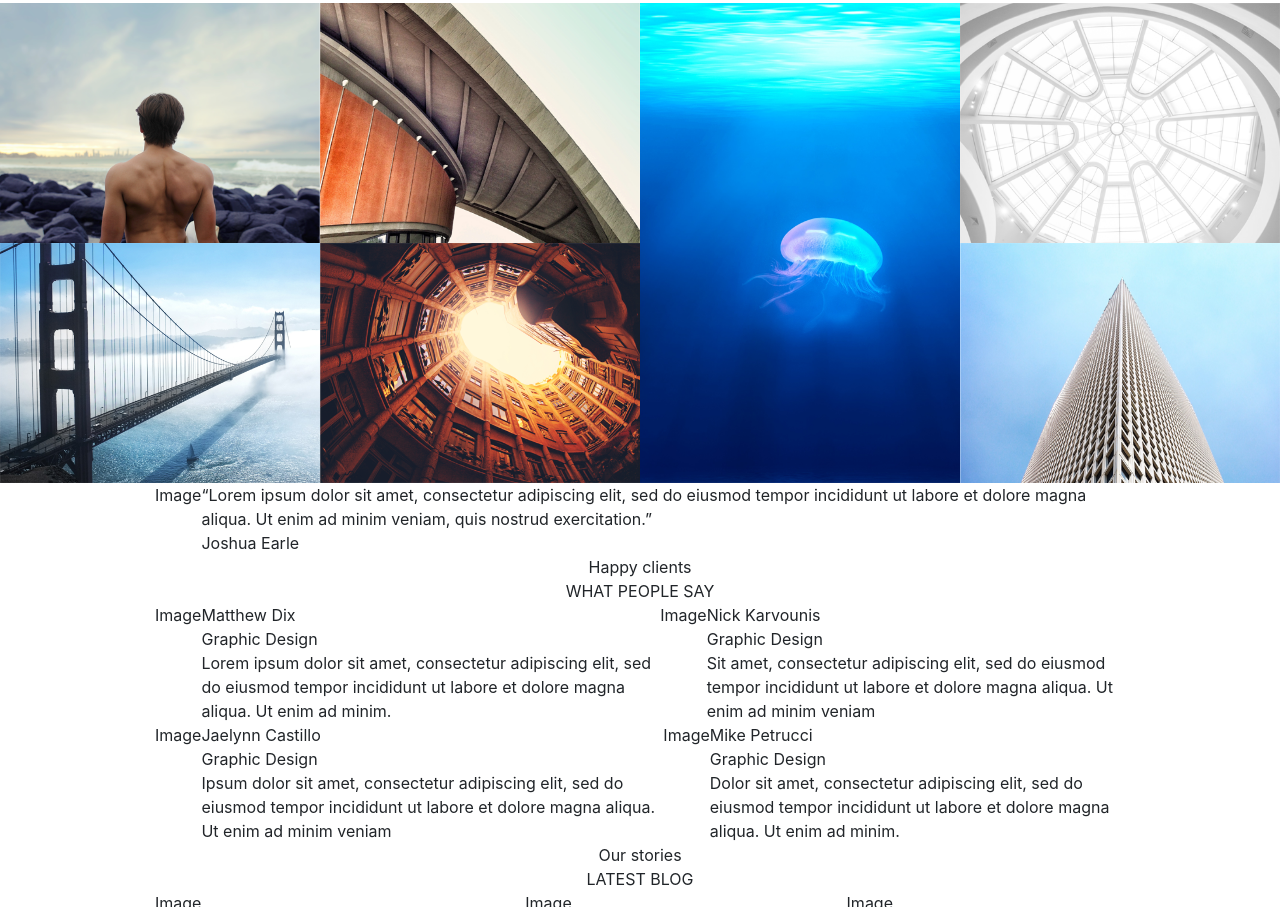
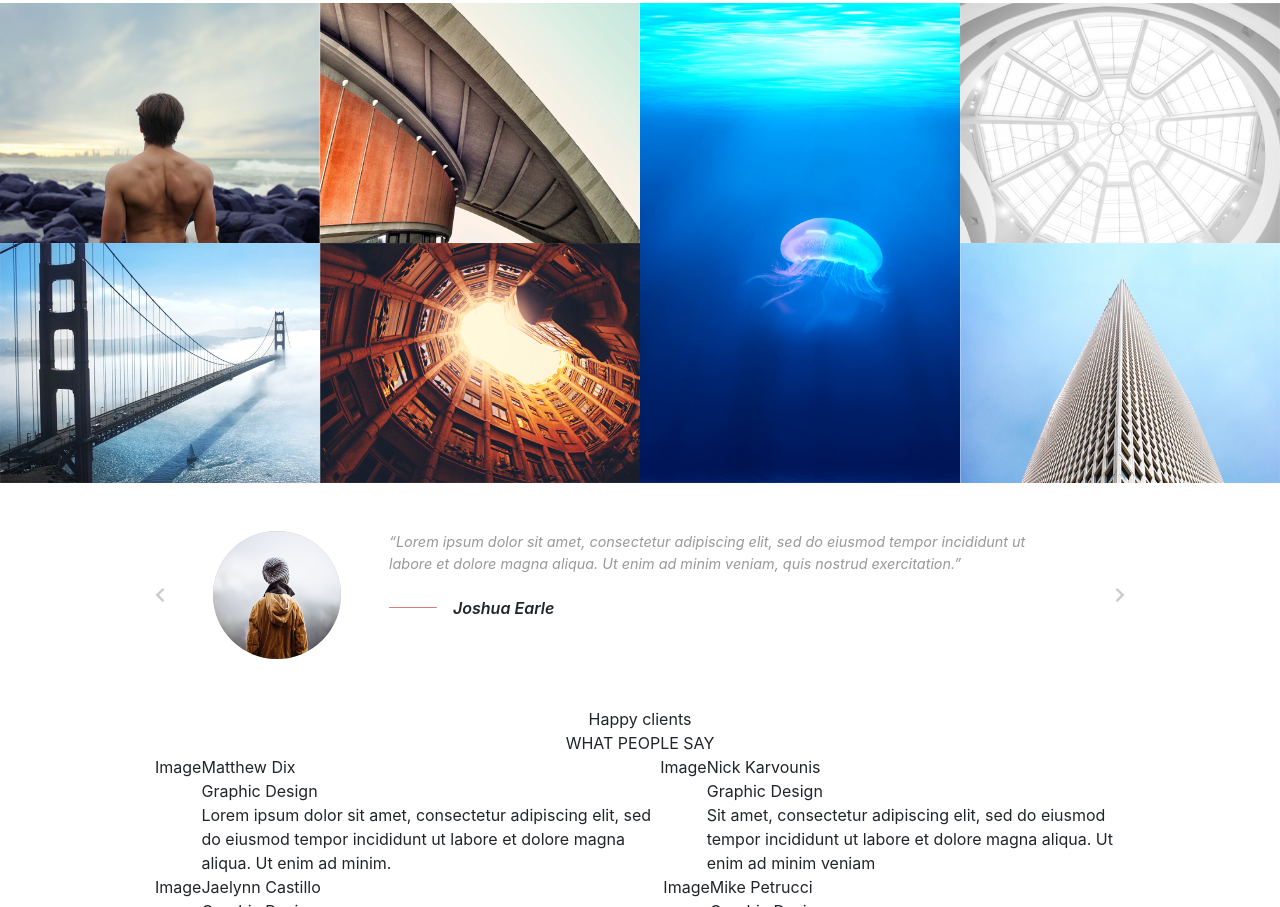
Before and after one commit to Elena-Silchenko/mogo, a plain HTML site: page index.html in a window 1280 px wide. Shown: the part 4733-5640 px from the top of the page. Drawn offline with nearby package versions, Linux system fonts and the light colour scheme.

Commit message:
Testomonial container

```diff
--- a/css/style.css
+++ b/css/style.css
@@ -346,3 +346,34 @@ h3 {
   bottom: 0;
   background: linear-gradient(to bottom, rgba(244, 140, 130, 89%), rgba(252, 225, 138, 89%));
 }
+
+.work-container-gallery-box {
+  min-width: 15em;
+  max-width: 20em;
+  height: 15em;
+  min-height: 15em;
+  max-height: 15em;
+  overflow: hidden;
+}
+
+.work-container-gallery-box img {
+  width: 100%;
+  margin-top: -13em;
+}
+
+.testomonial-image {
+  width: 8em;
+  height: 8em;
+}
+
+.testomonial-image img {
+  margin-left: 0em;
+  max-width: 100%;
+}
+.image-round {
+  overflow: hidden;
+  border-radius: 50%;
+  background: #bebebe;
+  display: flex;
+  z-index: 1;
+}
--- a/index.html
+++ b/index.html
@@ -549,8 +549,8 @@
     <div class="mx-auto d-flex flex-column flex-xl-row">
       <div class="mx-auto d-flex flex-column flex-md-row" style="flex: 1 1 0px;">
         <div class="work-container-gallery d-flex flex-column" style="flex: 1 1 0px;">
-          <div style="min-width: 15em; max-width: 20em; height: 15em; min-height: 15em; max-height: 15em; overflow: hidden;">
-            <img src="./images/work-container-gallery-1.png" style="width: 100%; margin-top: -13em;" />
+          <div class="work-container-gallery-box">
+            <img src="./images/work-container-gallery-1.png" />
             <div>
               <div class="d-flex flex-column m-auto">
                 <i class="far fa-image mx-auto"></i>
@@ -634,15 +634,87 @@
 
   <!-- Testomonial container -->
   <div>
-    <div class="container d-flex">
-      <div>Image</div>
-      <div>
+    <div class="container py-5">
+      <div id="carousel-testomonial" class="carousel slide d-flex align-items-center" data-ride="carousel">
+        <div style="margin-right: 3em;">
+          <a href="#carousel-testomonial" role="button" data-slide="prev" style="color: #cccccc;">
+            <i class="fas fa-chevron-left"></i>
+          </a>
+        </div>
+
+        <div class="carousel-inner">
+          <div class="carousel-item active">
+            <div class="d-flex">
+              <div style="margin-right: 3em;">
+                <div class="image-round testomonial-image">
+                  <img src="./images/testomonial-container.png" />
+                </div>
+              </div>
+              <div style="font-style: italic; margin-right: 3em;">
+                <p style="font-size: 0.9em;">
+                  “Lorem ipsum dolor sit amet, consectetur adipiscing elit, sed do eiusmod tempor
+                  incididunt ut labore et dolore magna aliqua. Ut enim ad minim veniam, quis nostrud exercitation.”
+                </p>
+                <div class="d-flex align-items-center">
+                  <div style="margin-right: 1em;">
+                    <hr style="width: 3em; height: 0.05em; background: #f58b82; border-radius: .5em;" />
+                  </div>
+                  <div style="font-weight: 600;">Joshua Earle</div>
+                </div>
+              </div>
+            </div>
+          </div>
+
+          <div class="carousel-item">
+            <div class="d-flex">
+              <div style="margin-right: 3em;">
+                <div class="image-round testomonial-image">
+                  <img src="./images/testomonial-container.png" />
+                </div>
+              </div>
+              <div style="font-style: italic; margin-right: 3em;">
+                <p style="font-size: 0.9em;">
+                  “Lorem ipsum dolor sit amet, consectetur adipiscing elit, sed do eiusmod tempor incididunt ut
+                  labore et dolore magna aliqua. Ut enim ad minim veniam, quis nostrud exercitation.”
+                </p>
+                <div class="d-flex align-items-center">
+                  <div style="margin-right: 1em;">
+                    <hr style="width: 3em; height: 0.05em; background: #f58b82; border-radius: .5em;" />
+                  </div>
+                  <div style="font-weight: 600;">Joshua Earle</div>
+                </div>
+              </div>
+            </div>
+          </div>
+
+          <div class="carousel-item">
+            <div class="d-flex">
+              <div style="margin-right: 3em;">
+                <div class="image-round testomonial-image">
+                  <img src="./images/testomonial-container.png" />
+                </div>
+              </div>
+              <div style="font-style: italic; margin-right: 3em;">
+                <p style="font-size: 0.9em;">
+                  “Lorem ipsum dolor sit amet, consectetur adipiscing elit, sed do eiusmod tempor incididunt
+                  ut labore et dolore magna aliqua. Ut enim ad minim veniam, quis nostrud exercitation.”
+                </p>
+                <div class="d-flex align-items-center">
+                  <div style="margin-right: 1em;">
+                    <hr style="width: 3em; height: 0.05em; background: #f58b82; border-radius: .5em;" />
+                  </div>
+                  <div style="font-weight: 600;">Joshua Earle</div>
+                </div>
+              </div>
+            </div>
+          </div>
+        </div>
+
         <div>
-          “Lorem ipsum dolor sit amet, consectetur adipiscing elit, sed do eiusmod
-          tempor incididunt ut labore et dolore magna aliqua. Ut enim ad minim veniam,
-          quis nostrud exercitation.”
+          <a href="#carousel-quotes" role="button" data-slide="next" style="color: #cccccc;">
+            <i class="fas fa-chevron-right"></i>
+          </a>
         </div>
-        <div>Joshua Earle</div>
       </div>
     </div>
   </div>
```
Also changed, not shown: images/testomonial-container.png (added).
